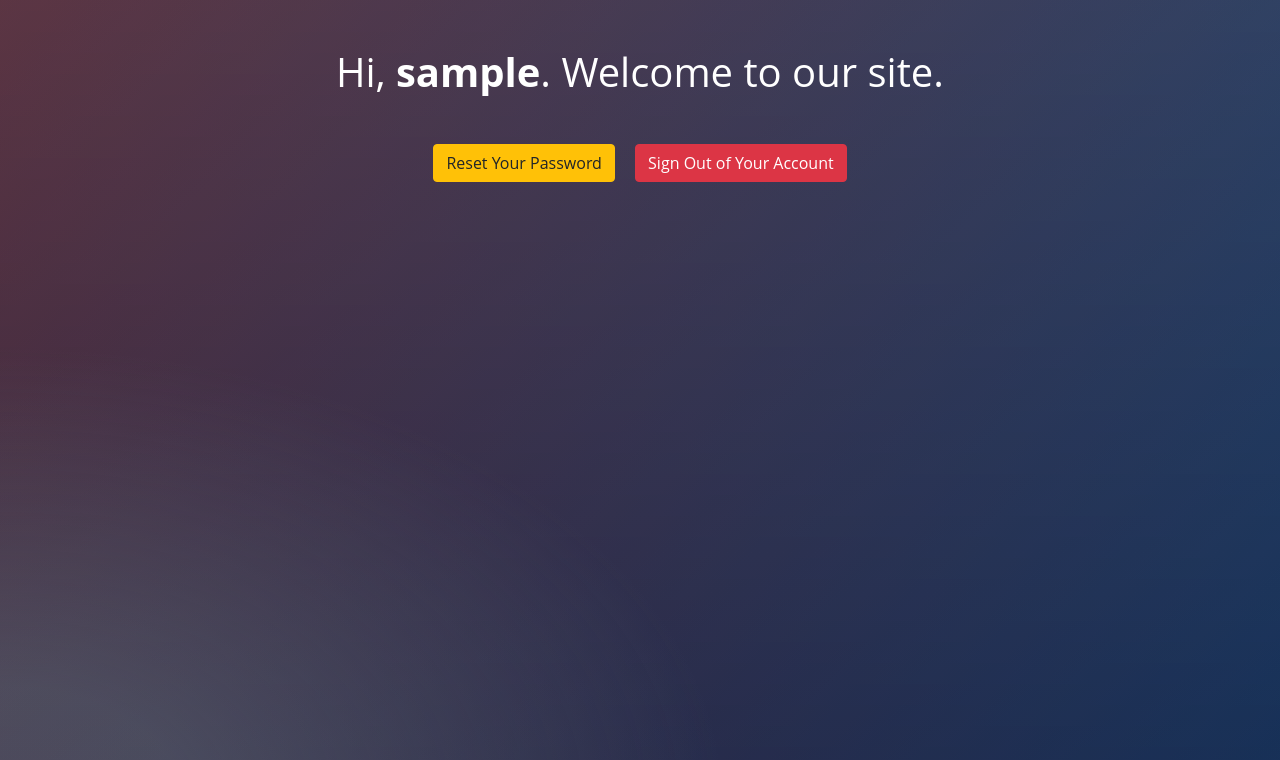
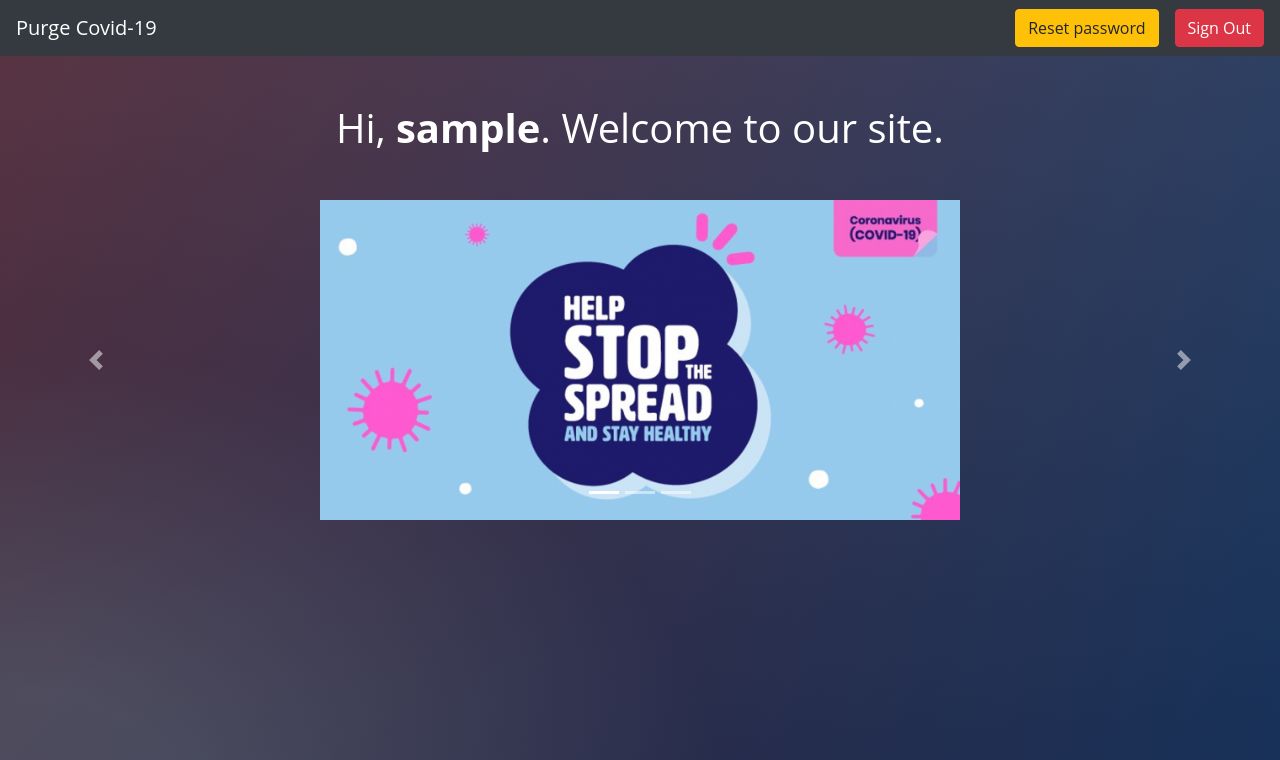
Before and after one commit to longchass/CSIT334, a PHP site: page /welcome.php in a window 1280 px wide. Shown: the top 760 px of the page. Run offline with PHP 8.4, Linux system fonts and the light colour scheme; the visitor is signed in with stand-in values (Sample User, id 1).

Commit message:
temp update 19/04/2021

```diff
--- a/welcome.php
+++ b/welcome.php
@@ -8,18 +8,18 @@
        exit;
    }
    ?>
-
 <!DOCTYPE html>
 <html lang="en">
    <head>
       <meta charset="UTF-8">
       <title>Welcome</title>
+      <script src="https://ajax.googleapis.com/ajax/libs/jquery/3.5.1/jquery.min.js"></script>
+      <script src="https://cdnjs.cloudflare.com/ajax/libs/popper.js/1.16.0/umd/popper.min.js"></script>
+      <script src="https://maxcdn.bootstrapcdn.com/bootstrap/4.5.2/js/bootstrap.min.js"></script>
       <link rel="stylesheet" href="https://stackpath.bootstrapcdn.com/bootstrap/4.5.2/css/bootstrap.min.css">
       <style>
          * { -webkit-box-sizing:border-box; -moz-box-sizing:border-box; -ms-box-sizing:border-box; -o-box-sizing:border-box; box-sizing:border-box; }
-
          html { width: 100%; height:100%; overflow:hidden; }
-
          body {
          color: #fff;
          text-align: center;
@@ -34,14 +34,60 @@
          background: -webkit-radial-gradient(0% 100%, ellipse cover, rgba(104,128,138,.4) 10%,rgba(138,114,76,0) 40%), linear-gradient(to bottom,  rgba(57,173,219,.25) 0%,rgba(42,60,87,.4) 100%), linear-gradient(135deg,  #670d10 0%,#092756 100%);
          filter: progid:DXImageTransform.Microsoft.gradient( startColorstr='#3E1D6D', endColorstr='#092756',GradientType=1 );
          }
-
+         img
+         {
+         width: 50%;
+         margin: auto;
+         }
+         .carousel-inner > .item > img, .carousel-inner > .item > a > img {
+         width: 100%;
+         height: 80%;
+         }
       </style>
    </head>
    <body>
+      <nav class="navbar navbar-dark bg-dark justify-content-between  navbar-expand-sm" style="background-color: #e3f2fd;">
+         <a class="navbar-brand">Purge Covid-19</a>
+         <ul class="navbar-nav ml-auto">
+            <li class="nav-item">
+               <a class="btn btn-warning" href="reset-password.php">
+               Reset password
+               </a>
+            </li>
+            <li class="nav-item">
+               <a class="btn btn-danger ml-3" href="logout.php">
+               Sign Out
+               </a>
+            </li>
+         </ul>
+      </nav>
       <h1 class="my-5">Hi, <b><?php echo htmlspecialchars($_SESSION["username"]); ?></b>. Welcome to our site.</h1>
-    <p>
-        <a href="reset-password.php" class="btn btn-warning">Reset Your Password</a>
-        <a href="logout.php" class="btn btn-danger ml-3">Sign Out of Your Account</a>
-    </p>
+      <div id="demo" class="carousel slide" data-ride="carousel">
+         <!-- Indicators -->
+         <ul class="carousel-indicators">
+            <li data-target="#demo" data-slide-to="0" class="active"></li>
+            <li data-target="#demo" data-slide-to="1"></li>
+            <li data-target="#demo" data-slide-to="2"></li>
+         </ul>
+         <!-- The slideshow -->
+         <div class="carousel-inner">
+            <div class="carousel-item active img-fluid">
+               <img src="images/slide1.png" alt="Los Angeles">
+            </div>
+            <div class="carousel-item img-fluid">
+               <img src="images/slide2.png" alt="Chicago">
+            </div>
+            <div class="carousel-item img-fluid">
+               <img src="images/slide4.png" alt="New York">
+            </div>
+         </div>
+         <!-- Left and right controls -->
+         <a class="carousel-control-prev" href="#demo" data-slide="prev">
+         <span class="carousel-control-prev-icon"></span>
+         </a>
+         <a class="carousel-control-next" href="#demo" data-slide="next">
+         <span class="carousel-control-next-icon"></span>
+         </a>
+      </div>
    </body>
 </html>
```
Also changed, not shown: register.php (+23 -2 lines), test.html (added, +76 -0 lines), MAMP-PRO-Logo.png (deleted), README.md (deleted), images/slide1.png (added), images/slide2.png (added), images/slide4.png (added). Lines whose indentation alone changed are shown as unchanged.
